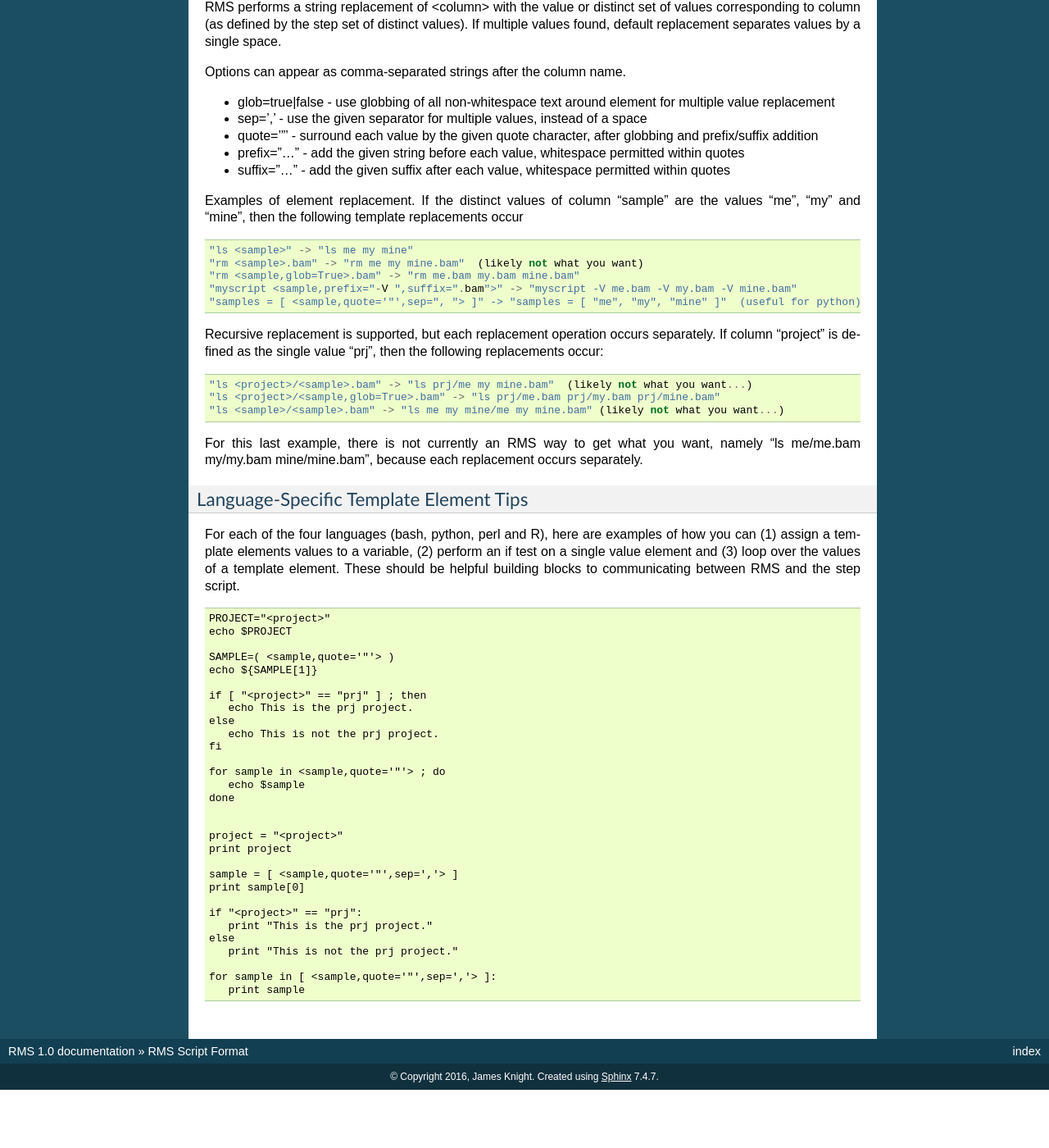
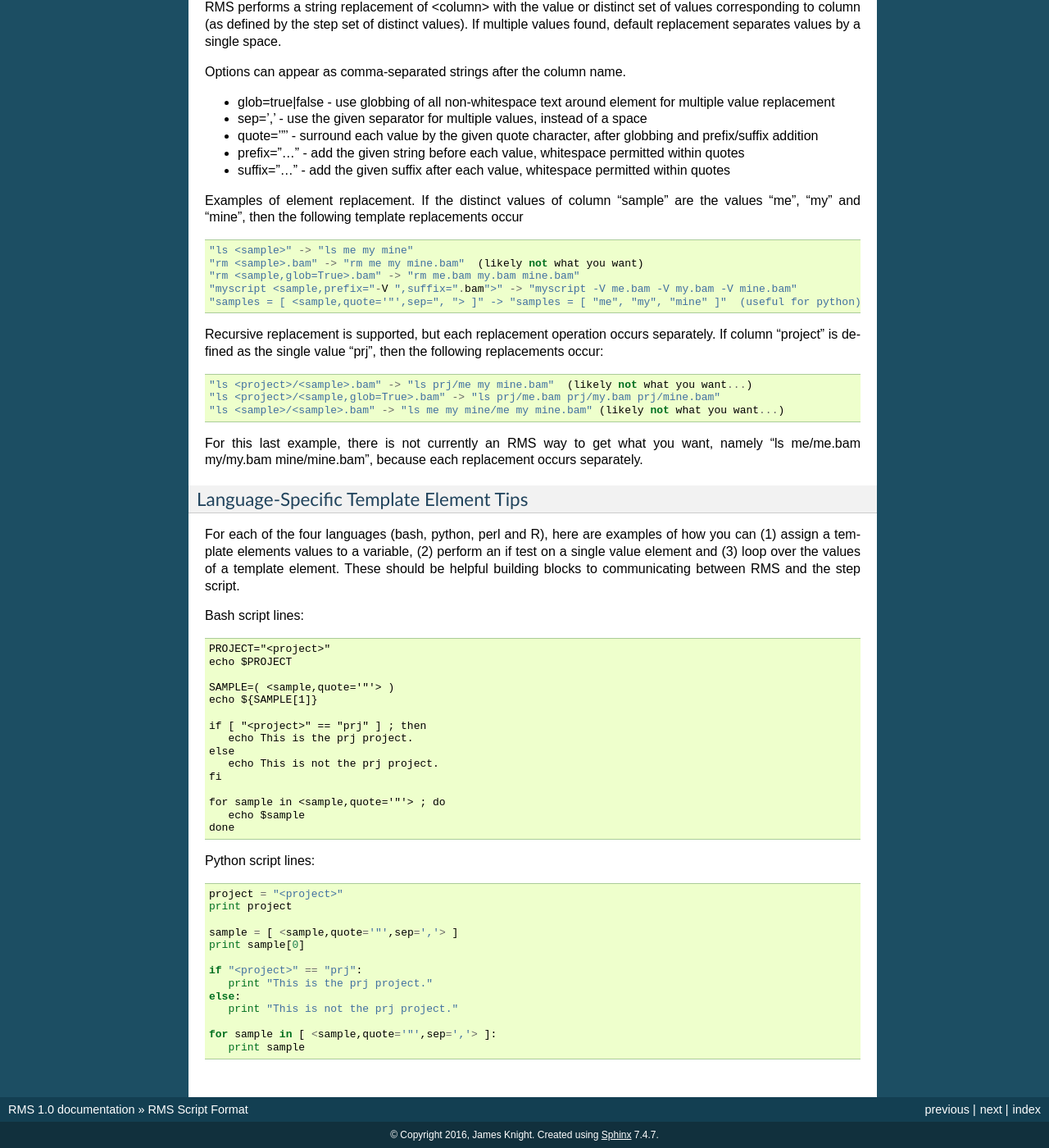
Before and after one commit to knightjimr/rms, a Sphinx documentation site: the page built from docs/scriptdetails.rst, in a window 1280 px wide and 1400 px high, scrolled down 2151 px. Shown: the whole window at 82% size. Built offline with Sphinx 7.4.7, drawn with Linux system fonts in a browser that asks for light colours; before the commit the page ends 3480 px from its top, so only the background shows below that; some of the changed text lies outside the part shown.

```diff
--- a/docs/index.rst
+++ b/docs/index.rst
@@ -54,4 +54,6 @@ running RMS.
    hello1
    hello2
    scriptbasics
+   scriptdetails
+   execution
    clihelp
--- a/docs/scriptbasics.rst
+++ b/docs/scriptbasics.rst
@@ -205,7 +205,7 @@ during the computation of the step commands, as well as telling RMS about the st
 parallelism/recovery.
 
 There are four resource option lines, each of takes a number as its value (except for ##tmp, which
-may also take a path, see scriptdetails).  They are the following: ::
+may also take a path, see :doc:`scriptdetails`).  They are the following: ::
 
    ##ppn=5       [number of cores, default 1]
    ##io=3        [i/o concurrency limit, default no limit]
@@ -226,7 +226,7 @@ samtools sort command for a command you know is heavily I/O bound), making sure
 least as many commands as cores on the compute node, i.e., like "rms -s sort.rms *.bam": ::
 
    ##argv=bam
-   #### sort bam -
+   #### sort bam
    ##io=3
    samtools sort <bam> > <bam>.sorted.bam
 
--- a/docs/scriptdetails.rst
+++ b/docs/scriptdetails.rst
@@ -142,7 +142,9 @@ Language-Specific Template Element Tips
 For each of the four languages (bash, python, perl and R), here are examples of how you can (1)
 assign a template elements values to a variable, (2) perform an if test on a single value
 element and (3) loop over the values of a template element.  These should be helpful building
-blocks to communicating between RMS and the step script. ::
+blocks to communicating between RMS and the step script.
+
+Bash script lines: ::
 
    PROJECT="<project>"
    echo $PROJECT
@@ -160,6 +162,7 @@ blocks to communicating between RMS and the step script. ::
       echo $sample
    done
 
+Python script lines: ::
 
    project = "<project>"
    print project
```
Also changed, not shown: other parts of docs/scriptdetails.rst (+2 -2 lines), docs/execution.rst (added, +19 -0 lines).
